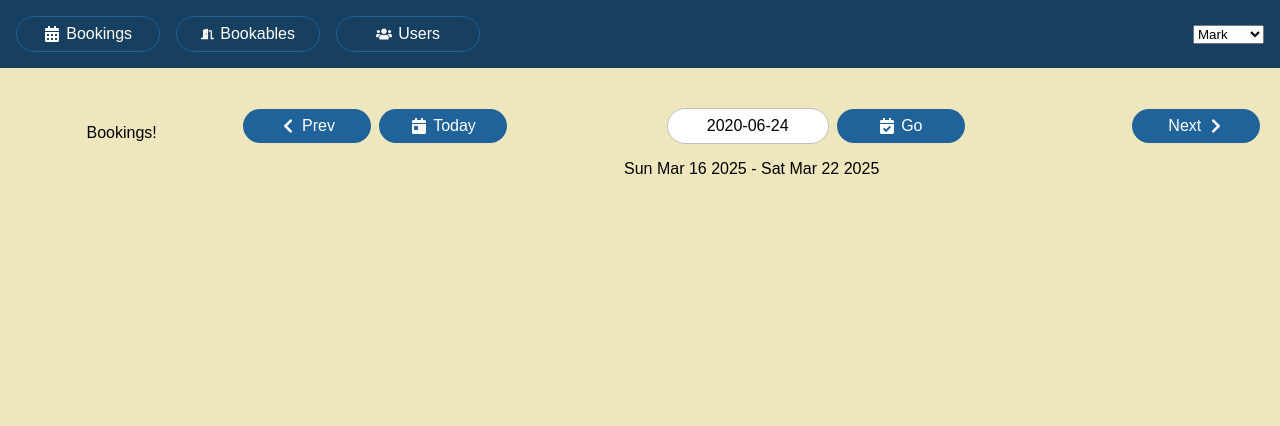
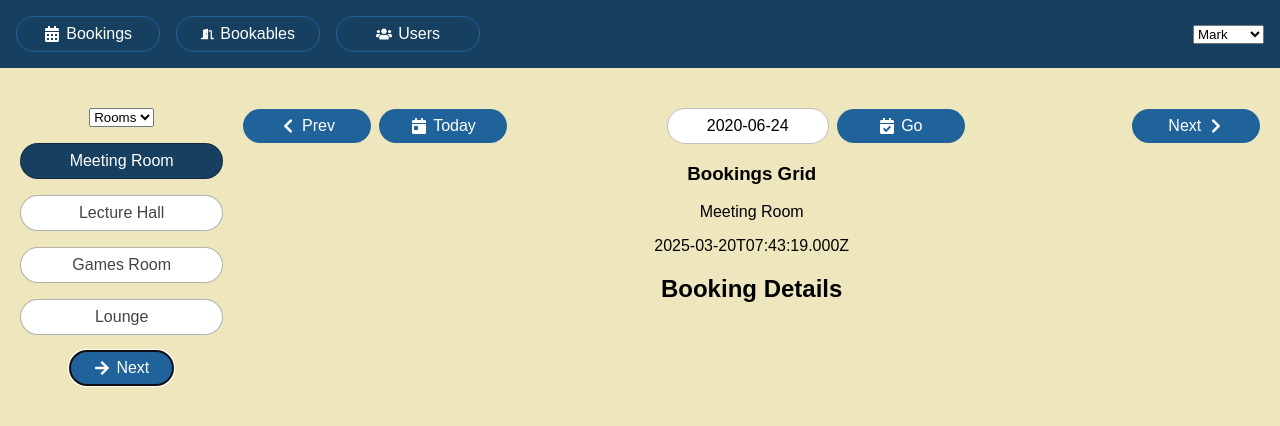
Before and after one commit to bion0625/react-hook-in-action, a React (Create React App) app: page /bookings in a window 1280 px wide. Shown: the top 426 px of the page. Built offline with nearby package versions, Linux system fonts and the light colour scheme; data requests are answered from the project's data file.

Commit message:
7.3 Bookings 페이지의 컴포넌트 구성하기

```diff
--- a/src/components/Bookables/BookablesList.js
+++ b/src/components/Bookables/BookablesList.js
@@ -35,7 +35,6 @@ export default function BookablesList ({bookable, setBookable}) {
 
     function changeBookable (b) {
         setBookable(b);
-        nextButtonRef.current.focus();
     };
 
     function nextBookable () {
--- /dev/null
+++ b/src/components/Bookings/BookingDetails.js
@@ -0,0 +1,9 @@
+const BookingDetails = ({booking, bookable}) => {
+    return (
+        <div className="booking-details placeholder">
+            <h2>Booking Details</h2>
+        </div>
+    );
+};
+
+export default BookingDetails;
--- /dev/null
+++ b/src/components/Bookings/Bookings.js
@@ -0,0 +1,24 @@
+import { useReducer, useState } from "react";
+import WeekPicker from "./WeekPicker";
+import { getWeek } from "../../util/date-wrangler";
+import weekReducer from "./weekReducer";
+import BookingsGrid from "./BookingsGrid";
+import BookingDetails from "./BookingDetails";
+
+const Bookings = ({bookable}) => {
+
+    const [week, dispatch] = useReducer(weekReducer, new Date(), getWeek);
+    const [booking, setBooking] = useState(null);
+
+    return (
+        <div className="bookings">
+            <div>
+                <WeekPicker dispatch={dispatch}/>
+                <BookingsGrid week={week} bookable={bookable} booking={booking} setBooking={setBooking}/>
+            </div>
+            <BookingDetails booking={booking} bookable={bookable}/>
+        </div>
+    )
+};
+
+export default Bookings;
--- /dev/null
+++ b/src/components/Bookings/BookingsGrid.js
@@ -0,0 +1,11 @@
+const BookingsGrid = ({week, bookable, booking, setBooking}) => {
+    return (
+        <div className="bookings-grid placeholder">
+            <h3>Bookings Grid</h3>
+            <p>{bookable?.title}</p>
+            <p>{week.date.toISOString()}</p>
+        </div>
+    )
+};
+
+export default BookingsGrid;
--- a/src/components/Bookings/BookingsPage.js
+++ b/src/components/Bookings/BookingsPage.js
@@ -1,10 +1,15 @@
-import WeekPicker from "./WeekPicker";
+import { useState } from "react";
+import BookablesList from "../Bookables/BookablesList";
+import Bookings from "./Bookings";
 
 export default function BookingsPage () {
+
+    const [bookable, setBookable] = useState(null);
+
     return (
         <main className="bookings-page">
-            <p>Bookings!</p>
-            <WeekPicker date={new Date()}/>
+            <BookablesList bookable={bookable} setBookable={setBookable}/>
+            <Bookings bookable={bookable}/>
         </main>
     )
 }
--- a/src/components/Bookings/WeekPicker.js
+++ b/src/components/Bookings/WeekPicker.js
@@ -1,14 +1,11 @@
-import { useReducer, useRef, useState } from "react";
-import reducer from "./WeekReducer";
-import { getWeek } from "../../util/date-wrangler";
+import { useRef } from "react";
 import { FaCalendarCheck, FaCalendarDay, FaChevronLeft, FaChevronRight } from "react-icons/fa";
 
-export default function WeekPicker ({date}) {
-    const [week, dispatch] = useReducer(reducer, date, getWeek);
-    const [dateText, setDateText] = useState("2020-06-24");
+export default function WeekPicker ({dispatch}) {
+    const textboxRef = useRef();
 
     const goToDate = () => {
-        dispatch({type: "SET_DATE", payload: dateText});
+        dispatch({type: "SET_DATE", payload: textboxRef.current.value});
     };
 
     return (
@@ -25,7 +22,7 @@ export default function WeekPicker ({date}) {
                 </button>
 
                 <span>
-                    <input type="text" value={dateText} onChange={(e) => setDateText(e.target.value)} placeholder="e.g. 2020-09-02" defaultValue="2020-06-24"/>
+                    <input type="text" ref={textboxRef} placeholder="e.g. 2020-09-02" defaultValue="2020-06-24"/>
                     <button className="to btn" onClick={goToDate}>
                         <FaCalendarCheck/>
                         <span>Go</span>
@@ -37,9 +34,6 @@ export default function WeekPicker ({date}) {
                     <FaChevronRight/>
                 </button>
             </p>
-            <p>
-                {week.start.toDateString()} - {week.end.toDateString()}
-            </p>
         </div>
     );
 }
--- a/src/components/Bookings/WeekReducer.js
+++ b/src/components/Bookings/weekReducer.js
@@ -1,6 +1,6 @@
 import { getWeek } from "../../util/date-wrangler";
 
-export default function reducer (state, action) {
+export default function weekReducer (state, action) {
     switch (action.type) {
         case "NEXT_WEEK":
             return getWeek(state.date, 7);
```
